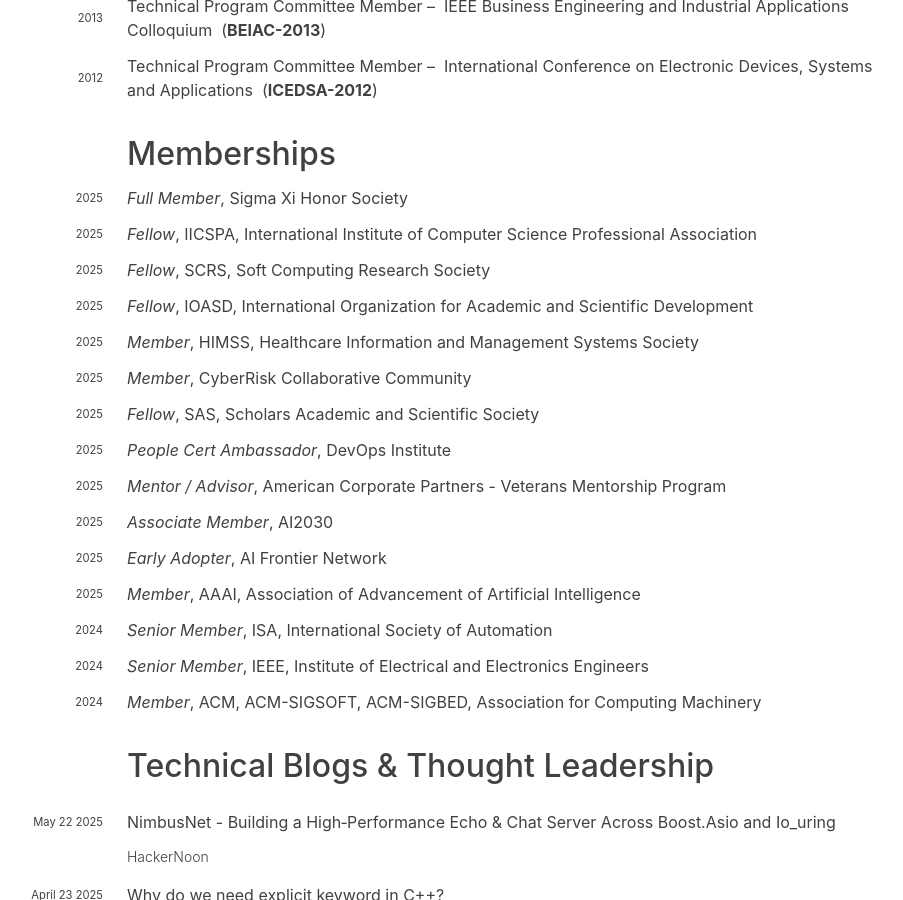
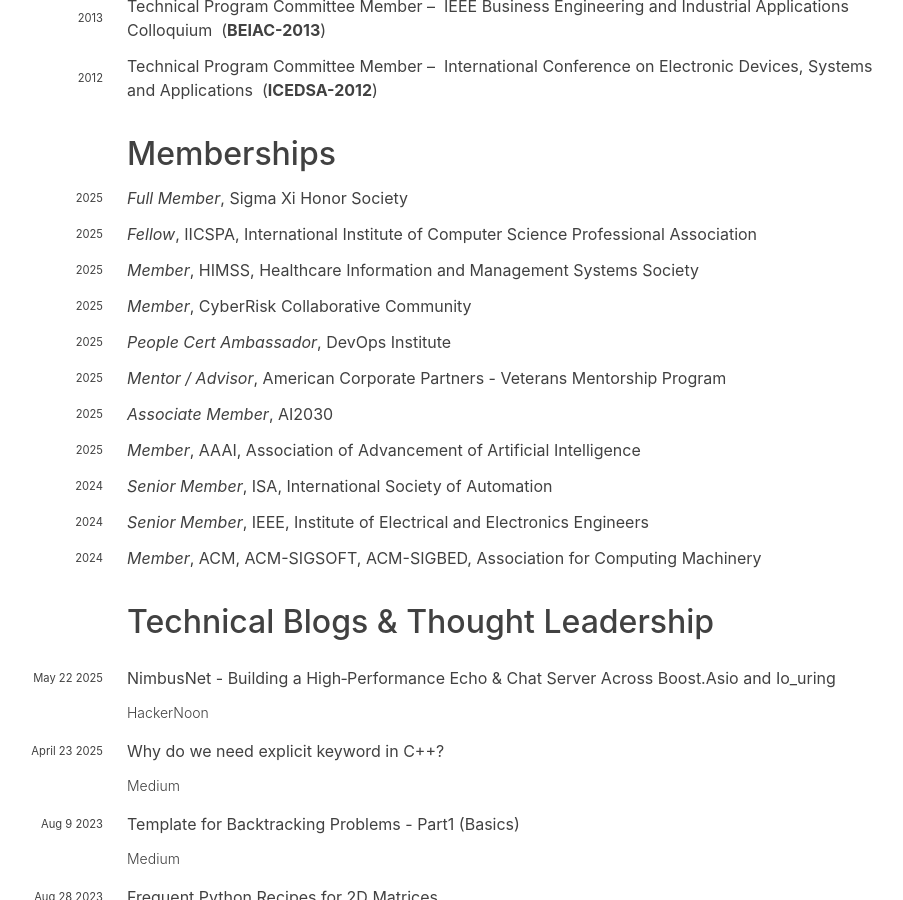
Before and after one commit to hariharanragothaman/hariharanragothaman.github.io, a Jekyll site: the page built from cv.md, in a window 1280 px wide and 900 px high, scrolled down 8823 px. Shown: the whole window, without its empty margins (205-1108 px from the left). Built offline with Jekyll 4.4.1, drawn with Linux system fonts in a browser that asks for light colours; nearby versions of some CDN libraries; some web fonts are replaced.

Commit message:
Polishes and Updates

```diff
--- a/_data/membership.yaml
+++ b/_data/membership.yaml
@@ -3,14 +3,6 @@
   year: 2025
 
 - institution: IICSPA, International Institute of Computer Science Professional Association
-  position: Fellow
-  year: 2025
-
-- institution: SCRS, Soft Computing Research Society
-  position: Fellow
-  year: 2025
-
-- institution: IOASD, International Organization for Academic and Scientific Development
   position: Fellow
   year: 2025
 
@@ -20,10 +12,6 @@
 
 - institution: CyberRisk Collaborative Community
   position: Member
-  year: 2025
-
-- institution: SAS, Scholars Academic and Scientific Society
-  position: Fellow
   year: 2025
 
 - institution: DevOps Institute
@@ -36,10 +24,6 @@
 
 - institution: AI2030
   position: Associate Member
-  year: 2025
-
-- institution: AI Frontier Network
-  position: Early Adopter
   year: 2025
 
 - institution: AAAI, Association of Advancement of Artificial Intelligence
```
